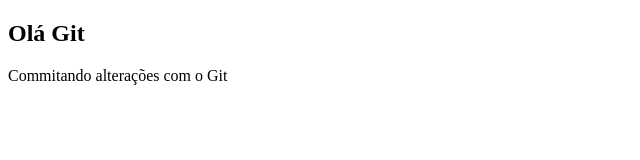
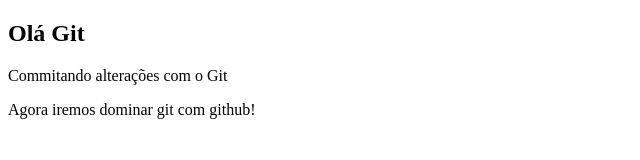
Before and after one commit to fabriciocod/projetogit, a plain HTML site: page index.html in a window 1280 px wide. Shown: the whole page, without its empty margins (0-640 px from the left). Drawn offline with Linux system fonts and the light colour scheme.

Commit message:
meu primeiro commit para github

```diff
--- a/index.html
+++ b/index.html
@@ -8,5 +8,6 @@
 <body>
     <h2>Olá Git</h2>
     <p>Commitando alterações com o Git</p>
+    <p>Agora iremos dominar git com github!</p>
 </body>
 </html>
```
